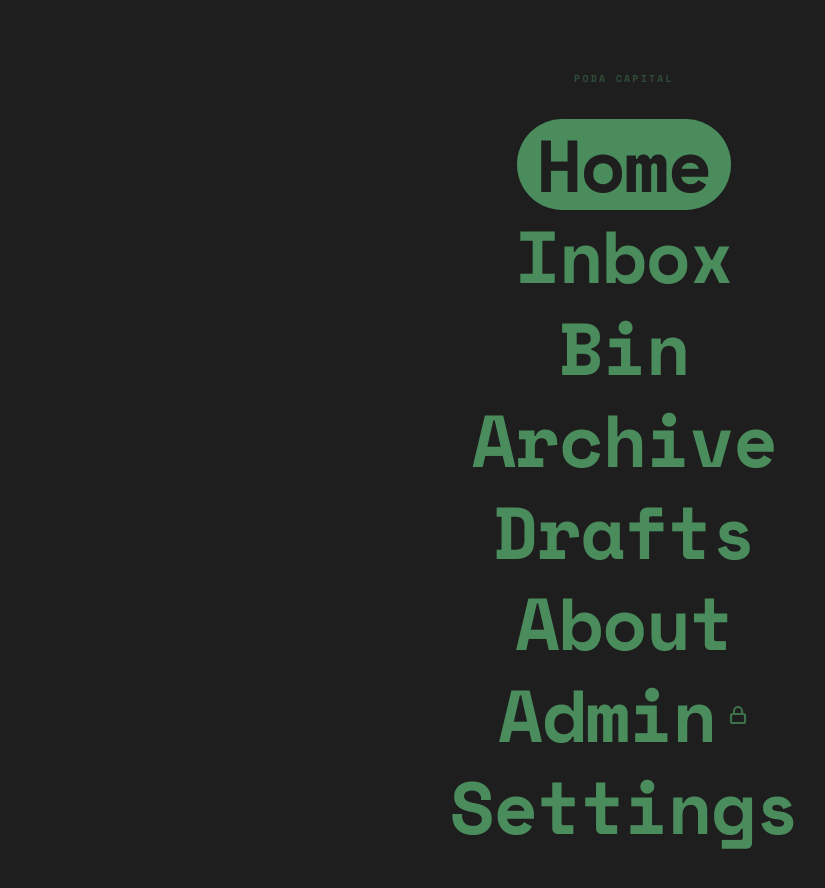
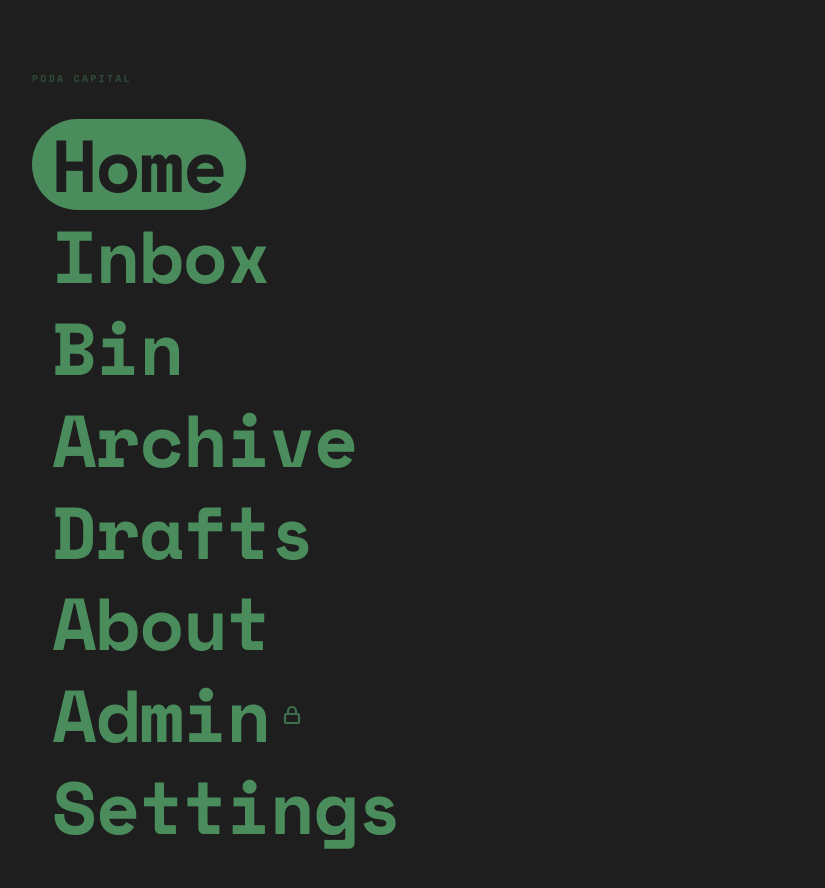
Before and after one commit to obinnachuke-cyber/podav3, a plain HTML site: page index.html in a window 1280 px wide. Shown: the whole page, without its empty margins (16-841 px from the left). Drawn offline with nearby package versions, Linux system fonts and the light colour scheme.

Commit message:
Left-align nav on desktop, centre on mobile
Co-Authored-By: Claude Sonnet 4.6 <noreply@anthropic.com>

```diff
--- a/style.css
+++ b/style.css
@@ -1299,9 +1299,9 @@ input {
 .home-inner {
   width: 100%;
   max-width: 600px;
-  /* center the block horizontally on all screen sizes */
   display: flex;
   flex-direction: column;
+  /* mobile: centre everything */
   align-items: center;
 }
 
@@ -1313,6 +1313,7 @@ input {
   letter-spacing: 0.22em;
   text-transform: uppercase;
   color: var(--home-green-dim);
+  /* mobile: centred */
   text-align: center;
 }
 
@@ -1321,8 +1322,28 @@ input {
   display: flex;
   flex-direction: column;
   gap: 0;
+  /* mobile: centred */
   align-items: center;
   width: 100%;
+}
+
+/* Desktop: flip everything to left-aligned */
+@media (min-width: 600px) {
+  .home {
+    justify-content: flex-start;
+  }
+
+  .home-inner {
+    align-items: flex-start;
+  }
+
+  .home-eyebrow {
+    text-align: left;
+  }
+
+  .home-nav {
+    align-items: flex-start;
+  }
 }
 
 .home-nav__item {
```
